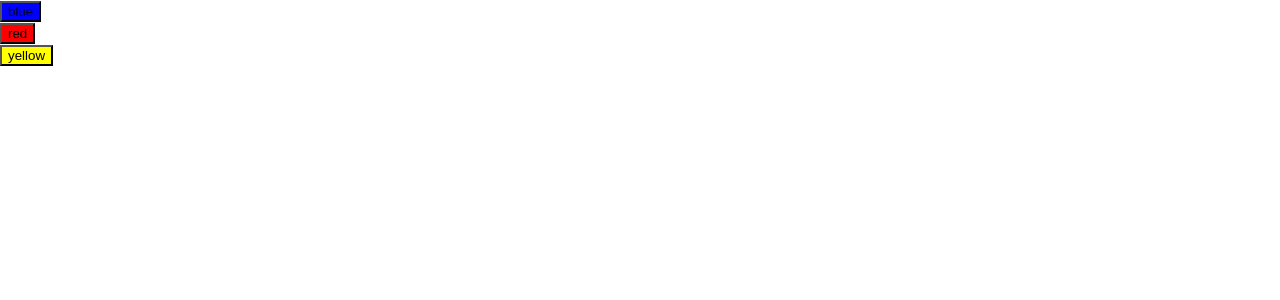
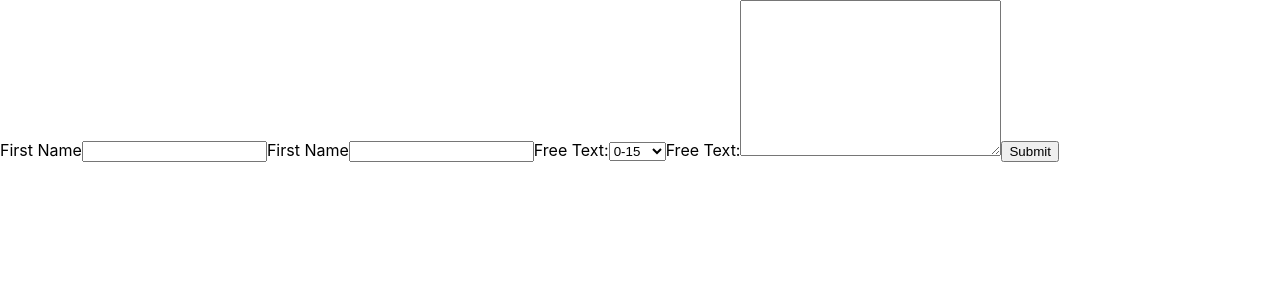
Before and after one commit to EyalIlan/React_Exersices, a React (Create React App) app: page / in a window 1280 px wide. Shown: the top 300 px of the page. Built offline with nearby package versions, Linux system fonts and the light colour scheme.

Commit message:
form submit

```diff
--- a/src/App.js
+++ b/src/App.js
@@ -6,8 +6,9 @@
 // import Ex8_2 from './Components/8.2-box_animation/ex8.2'
 // import Ex8_3 from './Components/8.3-changing_box/ex8.3'
 // import Ex9_1 from './Components/9.1-spinner(with default props)/ex9.1'
-import Ex11_1 from './Components/11.1-child_to_father/ex11.1'
-
+// import Ex11_1 from './Components/11.1-child_to_father/ex11.1'
+//  import Ex11_2 from './Components/11.2-checkbox/ex11.2'
+import Ex11_3 from './Components/11.3-form_review/ex11.3'
 function App() {
   return (
     <div className="App">
@@ -17,9 +18,12 @@ function App() {
       {/* <Ex8_2></Ex8_2> */}
       {/* <Ex8_3></Ex8_3> */}
       {/* <Ex9_1></Ex9_1> */}
-      <Ex11_1></Ex11_1>
+      {/* <Ex11_1></Ex11_1> */}
+      {/* <Ex11_2></Ex11_2>       */}
+      <Ex11_3></Ex11_3>
     </div>
   );
 }
 
+
 export default App;
--- /dev/null
+++ b/src/Components/11.3-form_review/Form.js
@@ -0,0 +1,49 @@
+import React, { Component } from "react";
+
+export default class Form extends Component {
+
+
+    FormSubmit = (e) =>{
+        e.preventDefault()
+       this.props.ShowFormHandler(false)
+    }
+
+
+render() {
+    return (
+      <div>
+        <form action="" onSubmit={this.FormSubmit}>
+          <label htmlFor="firstname">First Name</label>
+          <input
+            type="text"
+            id="firstname"
+            name="firstname"
+            onChange={this.props.onChangeHandler}
+            value = {this.props.firstname}
+          />
+          <label htmlFor="lastname">First Name</label>
+          <input type="text" id="lastname" name="lastname"  onChange={this.props.onChangeHandler}  value = {this.props.lastname}/>
+
+          <label htmlFor="age">Free Text:</label>
+          <select name="age" id="age"  onChange={this.props.onChangeHandler} value={this.props.age}>
+            <option value="young">0-15</option>
+            <option value="teeneger">15-20</option>
+            <option value="adult">21-50</option>
+            <option value="old">50-80</option>
+          </select>
+
+          <label htmlFor="freetext">Free Text:</label>
+          <textarea
+            name="freetext"
+            id="freetext"
+            cols="30"
+            rows="10"
+            onChange={this.props.onChangeHandler}
+            value = {this.props.freetext}
+          ></textarea>
+          <button type="submit" >Submit</button>
+        </form>
+      </div>
+    );
+  }
+}
--- /dev/null
+++ b/src/Components/11.3-form_review/FormAccept.js
@@ -0,0 +1,23 @@
+
+import React from 'react'
+
+export default function FormAccept(props) {
+
+
+    let ButtonClicked = (e) =>{
+
+        props.conirmFormHandler(e.target.value)
+
+    }
+
+    return (
+        <div>
+            <h1>{props.firstname}</h1>
+            <h1>{props.lastname}</h1>
+            <h1>{props.age}</h1>
+            <h1>{props.freetext}</h1>
+            <button value="back" onClick={ButtonClicked}>Back</button>
+            <button value="send" onClick={ButtonClicked}>Send Survey</button>
+        </div>
+    )
+}
--- /dev/null
+++ b/src/Components/11.3-form_review/ex11.3.js
@@ -0,0 +1,83 @@
+
+import React, { Component } from 'react'
+
+import Form from './Form'
+import FormAccept from './FormAccept'
+
+export default class ex11 extends Component {
+
+
+    state = {
+        firstname:'',
+        lastname:'',
+        age:'',
+        freetext:'',
+        FormArray:[],
+        showForm:true
+    }
+
+
+    onChangeHandler = (e) =>{
+        this.setState({[e.target.name]:e.target.value})
+    }
+
+    ShowFormHandler = (e) =>{
+        this.setState({showForm:e})
+    }
+
+
+    conirmFormHandler = (e) =>{
+
+        if (e === 'send') {
+         let temp = []
+            temp.push({
+                firstname:this.state.firstname,
+                lastname:this.state.lastname,
+                age:this.state.age,
+                freetext:this.state.freetext
+            })
+            this.setState({
+                firstname:'',
+                lastname:'',
+                age:'',
+                freetext:'',
+                FormArray:temp,
+                showForm:true
+            })
+
+        }else{
+            this.setState({showForm:true})
+        }
+    }
+
+
+    render() {
+
+
+        let form;
+
+        if (this.state.showForm) {
+            form = <Form
+                    onChangeHandler = {this.onChangeHandler}
+                    ShowFormHandler = {this.ShowFormHandler}
+                    firstname ={this.state.firstname}
+                    lastname = {this.state.lastname}
+                    age={this.state.age}
+                    freetext ={this.state.freetext}></Form>
+        }else{
+            form = (<FormAccept
+                    firstname ={this.state.firstname}
+                    lastname = {this.state.lastname}
+                    age={this.state.age}
+                    freetext ={this.state.freetext}
+                    conirmFormHandler = {this.conirmFormHandler}></FormAccept>)
+        }
+
+
+        return (
+            <div>
+                {form}
+            </div>
+        )
+    }
+}
```
Also changed, not shown: src/Components/11.2-checkbox/ex11.2.js (+12 -4 lines).
